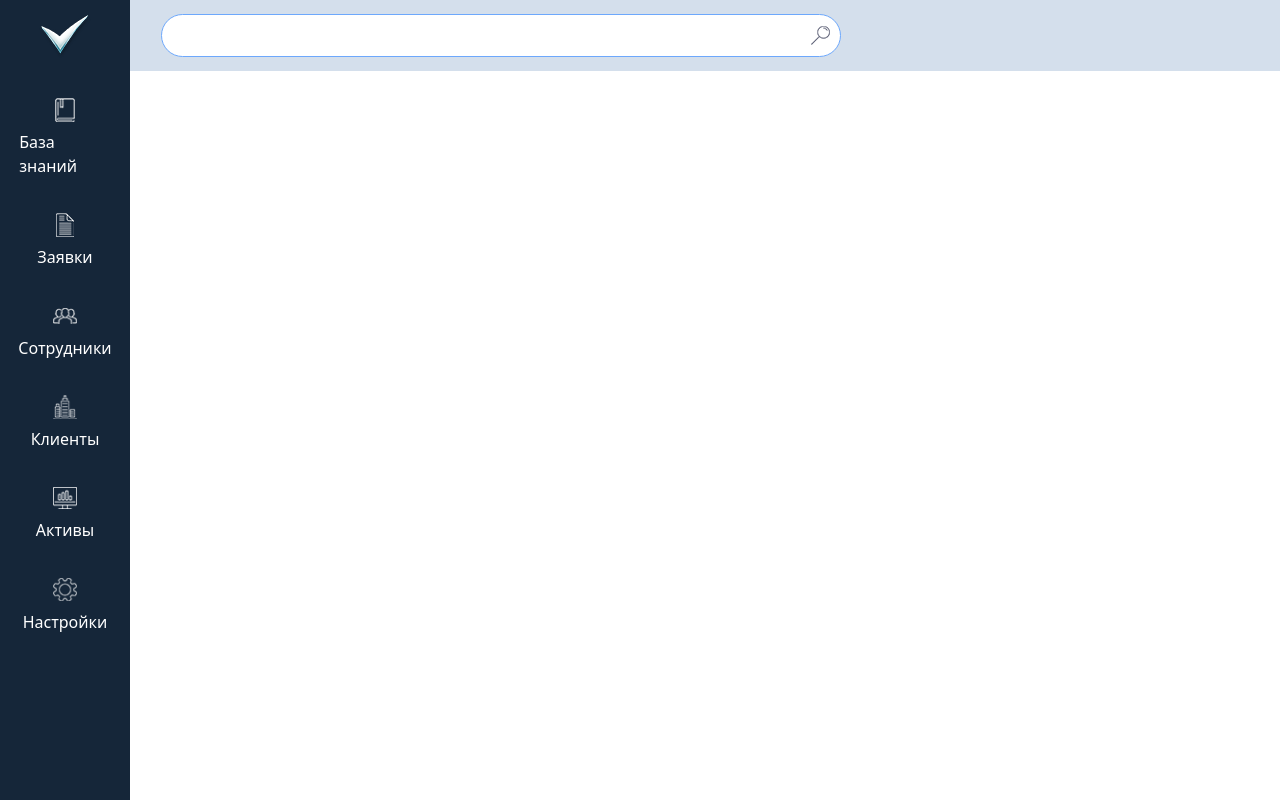
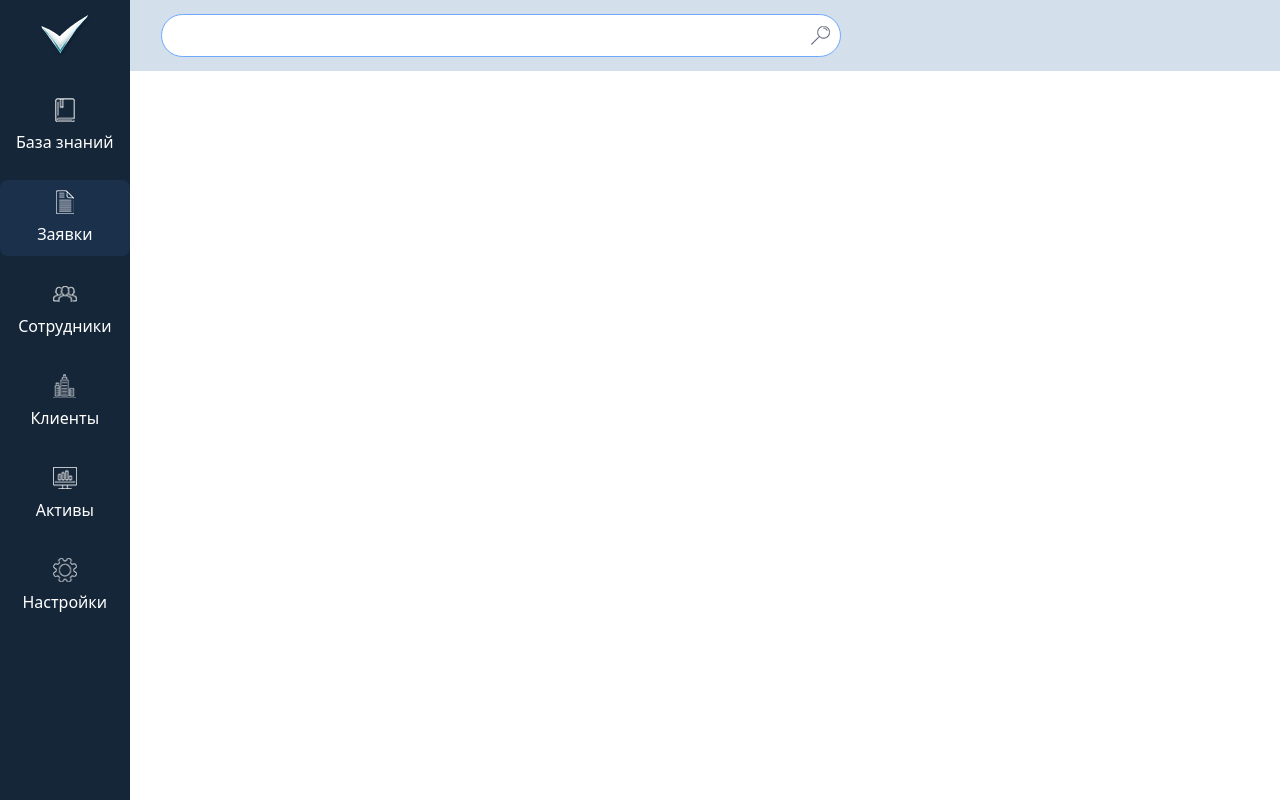
Before and after one commit to nikipog/request-service, a React (Vite) app: page / in a window 1280 px wide. Built offline with nearby package versions, Linux system fonts and the light colour scheme.

Commit message:
feat: добавит подсветку активного элемента

```diff
--- a/src/components/sidebar/sidebar.scss
+++ b/src/components/sidebar/sidebar.scss
@@ -39,10 +39,28 @@
         text-align: left;
         cursor: pointer;
         font: inherit;
+        padding: 10px 16px;
+        appearance: none; // снимаем дефолтный вид кнопки
+        -webkit-appearance: none;
+        -moz-appearance: none;
 
         &:hover {
             background-color: #1b304a;
         }
+
+        &:focus {
+            outline: none;
+        }
+
+        &:focus-visible {
+            outline: none;
+        }
+
+        // Состояние "активный"
+        &--active {
+            background-color: #1b304a;
+        }
+
     }
 
     &__icon {
--- a/src/components/sidebar/sidebar.tsx
+++ b/src/components/sidebar/sidebar.tsx
@@ -5,6 +5,9 @@ import employeesIcon from '../../assets/icons/employees.png';
 import clientsIcon from '../../assets/icons/clients-icon.png';
 import assetsIcon from '../../assets/icons/assets-icon.png';
 import settingsIcon from '../../assets/icons/settings-icon.png';
+import { useState } from 'react';
+
+const ACTIVE_BY_DEFAULT_BUTTON = 1;
 
 
 const sidebarItems = [
@@ -17,6 +20,8 @@ const sidebarItems = [
 ];
 
 function Sidebar() {
+
+  const [activeItem, setActiveItem] = useState(sidebarItems[ACTIVE_BY_DEFAULT_BUTTON].label);
   return (
     <aside className="sidebar">
       <div className="sidebar__logo">
@@ -30,7 +35,12 @@ function Sidebar() {
               className="sidebar__item"
               key={item.label}
             >
-              <button className="sidebar__button">
+              <button
+                className={`sidebar__button ` +
+                  (activeItem === item.label ? 'sidebar__button--active' : '')
+                }
+                onClick={() => setActiveItem(item.label)}
+              >
                 <img
                   className="sidebar__icon"
                   src={item.icon}
```
